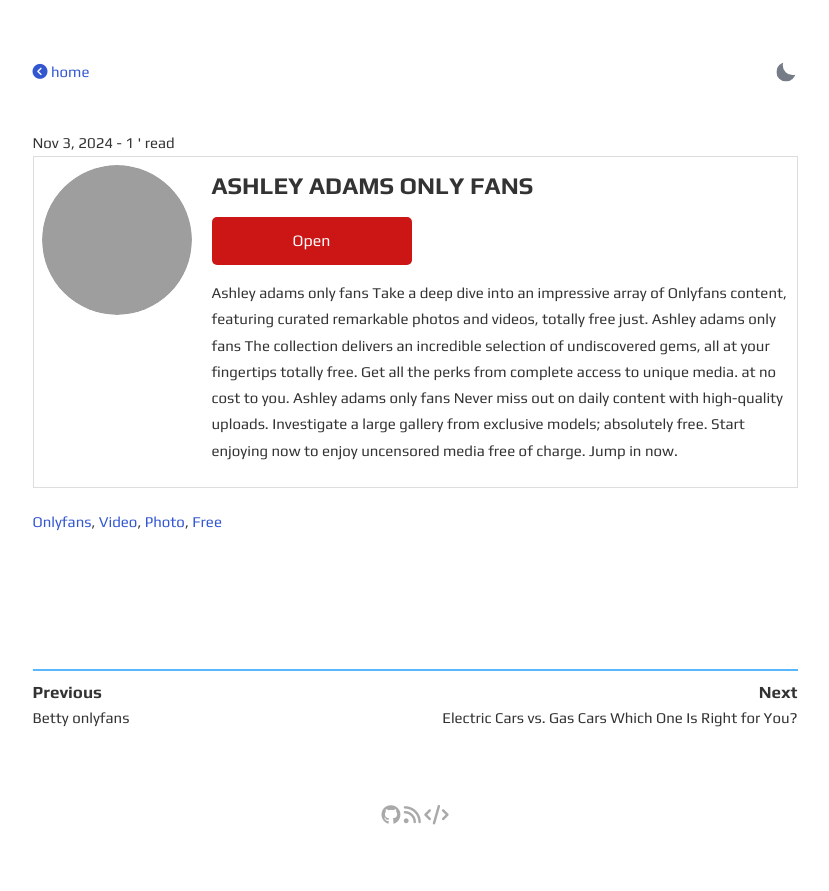
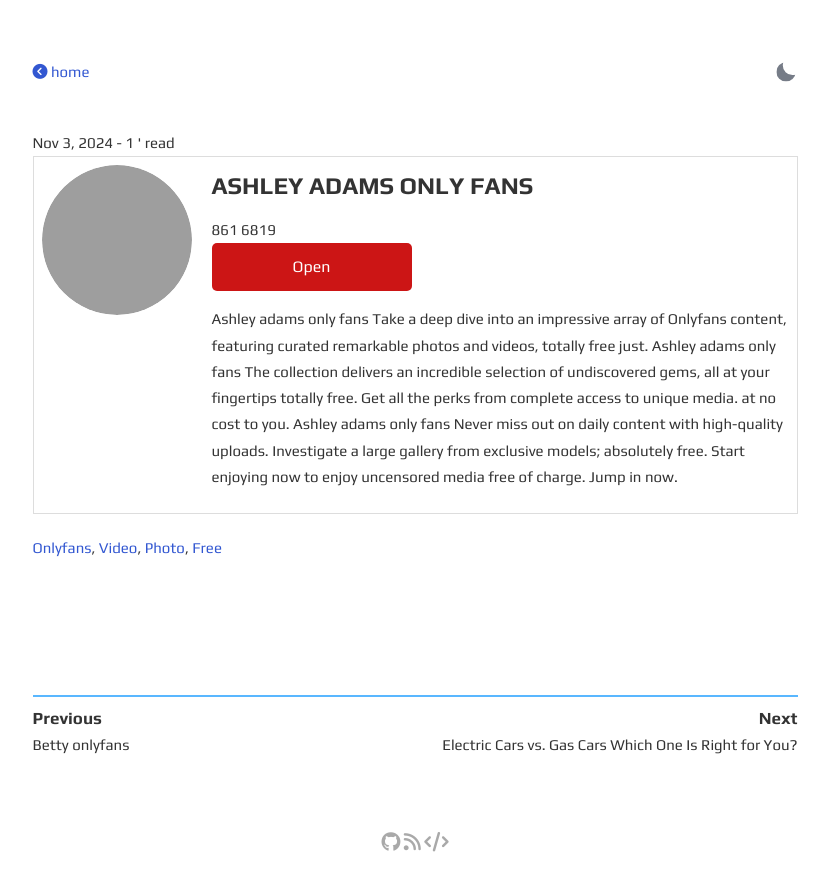
Before and after one commit to ZollaMaga/newsblog, a Jekyll site: the page built from _posts/2024-11-03-2.md, in a window 1280 px wide. Shown: the top 891 px of the page, without its empty margins (225-1054 px from the left). Built offline with Jekyll 4.4.1, drawn with Linux system fonts in a browser that asks for light colours; grey boxes are pictures that could not be loaded.

Commit message:
Update post.html

```diff
--- a/_layouts/post.html
+++ b/_layouts/post.html
@@ -22,8 +22,8 @@
         <h1 class="title">{{ page.title }}</h1>
 <div class="tg-channel-user">
   <i class="tgramicon tgramicon-user-alt-3"></i>
-  <span class="tg-user-count">{{ page.follower.current }}</span>
-  <span class="tg-user-change">{{ page.follower.change }}</span>
+  <span class="tg-user-count">{{ page.current }}</span>
+  <span class="tg-user-change">{{ page.change }}</span>
 </div>
 	<a class="container-link" href="">Open</a>
         <p class="container-description">{{ content }}</p>
```
